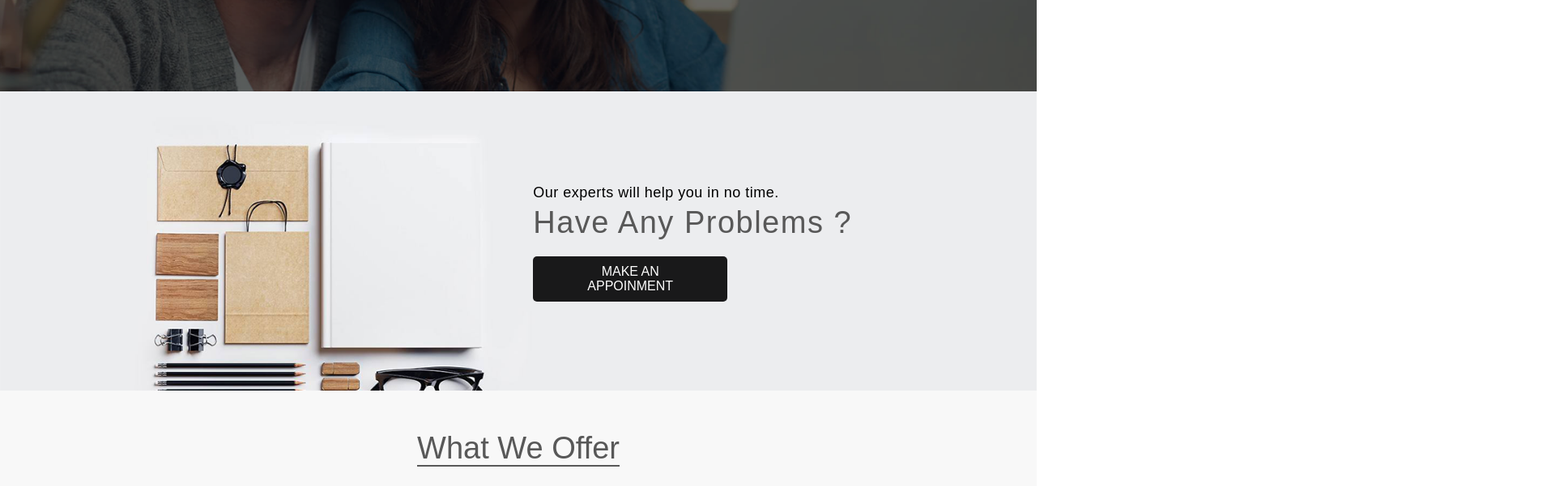
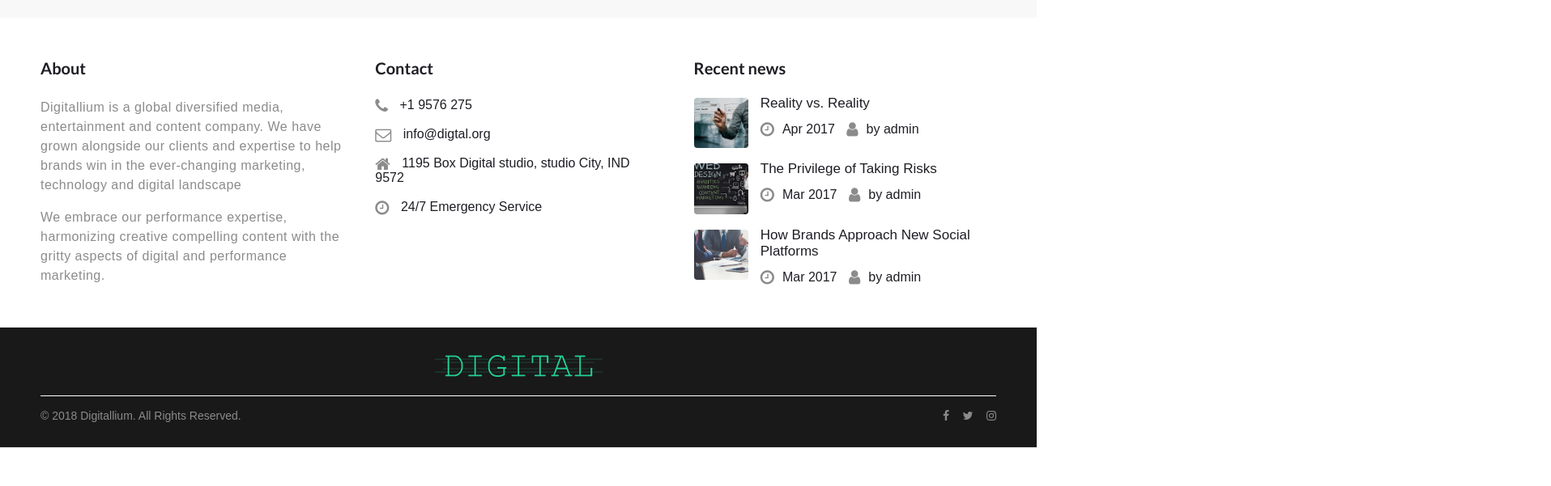
Before and after one commit to Aryanprajapati/aryan, a plain HTML site: page features.html in a window 1280 px wide. Shown: the part 1615-2216 px from the top of the page at 81% size, 1915 px wide, since content can reach past the window. After the commit the page ends 2169 px from the top, so only its background shows below. Drawn offline with Linux system fonts and the light colour scheme; files whose address does not match are found by name; a web font is replaced by a local one.

Commit message:
Update features.html

```diff
--- a/features.html
+++ b/features.html
@@ -44,7 +44,7 @@
 		<div class="header_container">
 			<div class="container">
 				<div class="logo_block left">
-					<a href="index.html"><img src="images/logo.png"></a>
+					<a href="index.html"><img src="logo.png"></a>
 				</div>
 				<div class="page_block right">
 					<div class="mobile_veiw" id="navbar">
@@ -179,7 +179,7 @@
 					<h3>Recent news</h3>
 					<div class="news_block">
 						<div class="left news_images">
-							<img src="images/news1.png">
+							<img src="news1.png">
 						</div>
 						<div class="right news_text">
 							<a class="news_header" href="javascript:;">Reality vs. Reality</a>
@@ -190,7 +190,7 @@
 					</div>
 					<div class="news_block">
 						<div class="left news_images">
-							<img src="images/news2.png">
+							<img src="news2.png">
 						</div>
 						<div class="right news_text">
 							<a class="news_header" href="javascript:;">The Privilege of Taking Risks</a>
@@ -201,7 +201,7 @@
 					</div>
 					<div class="news_block">
 						<div class="left news_images">
-							<img src="images/news3.png">
+							<img src="news3.png">
 						</div>
 						<div class="right news_text">
 							<a class="news_header" href="javascript:;">How Brands Approach New Social Platforms</a>
@@ -220,7 +220,7 @@
 		<div class="top_panel">
 			<div class="container">
 				<div class="logo_wrapper">
-					<a href="index.html"><img src="images/logo.png"></a>
+					<a href="index.html"><img src="logo.png"></a>
 				</div>
 				<div class="contact_panel">
 					<div class="contact_info left">
```
